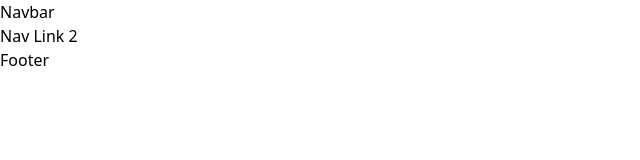
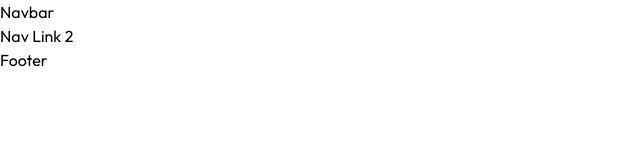
Before and after one commit to KunalxKushwaha/QuickShow, a React (Vite) app in the folder client/: page / in a window 1280 px wide. Shown: the top 160 px of the page, without its empty margins (0-640 px from the left). Built offline with nearby package versions, Linux system fonts and the light colour scheme.

Commit message:
file updated

```diff
--- a/client/src/index.css
+++ b/client/src/index.css
@@ -1,4 +1,7 @@
 @import url('https://fonts.googleapis.com/css2?family=Outfit:wght@100..900&display=swap');
+@import "tailwindcss";
 
+* {
+      font-family: "Outfit", sans-serif;
 
-@import "tailwindcss";
+}
```
